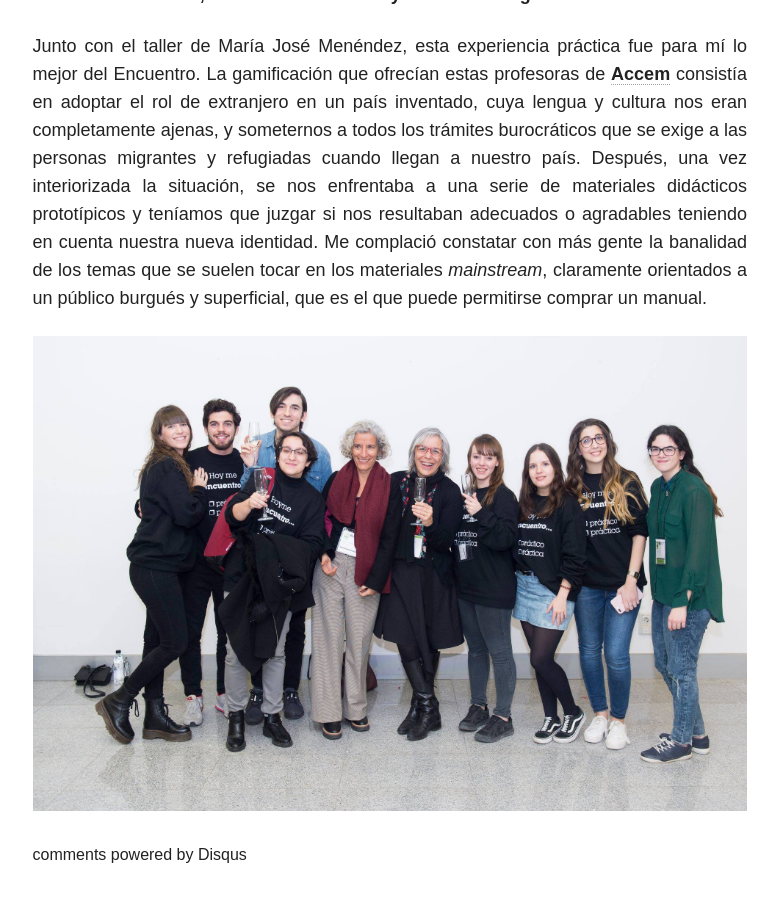
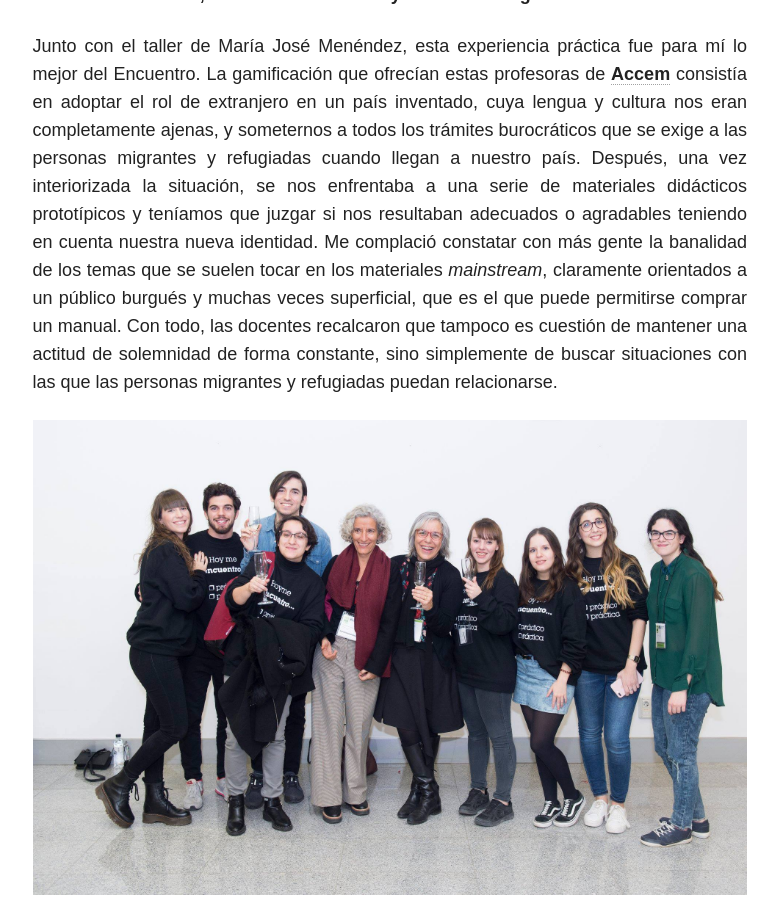
Before and after one commit to immalopez/immalopez.github.io, a Jekyll site: the page built from _posts/blog/2018-12-27-yo-una-joven-padawan.md, in a window 1280 px wide and 900 px high, scrolled down 4533 px. Shown: the whole window, without its empty margins (347-1125 px from the left). Built offline with Jekyll 4.4.1, drawn with Linux system fonts in a browser that asks for light colours; nearby versions of some CDN libraries; comment, search, counter and statistics services are not loaded.

Commit message:
Update 2018-12-27-yo-una-joven-padawan.md

```diff
--- a/_posts/blog/2018-12-27-yo-una-joven-padawan.md
+++ b/_posts/blog/2018-12-27-yo-una-joven-padawan.md
@@ -47,6 +47,6 @@
 
 **EXPERIENCIA PRÁCTICA: _Las claves del laberinto: una propuesta gamificada para reflexionar sobre la creación de materiales adecuados a personas refugiadas_, por Lola García Barrera, Silvia García Lozano y Patricia Gallego Villar**
 
-Junto con el taller de María José Menéndez, esta experiencia práctica fue para mí lo mejor del Encuentro. La gamificación que ofrecían estas profesoras de <a href="https://www.accem.es" target="_blank">**Accem**</a> consistía en adoptar el rol de extranjero en un país inventado, cuya lengua y cultura nos eran completamente ajenas, y someternos a todos los trámites burocráticos que se exige a las personas migrantes y refugiadas cuando llegan a nuestro país. Después, una vez interiorizada la situación, se nos enfrentaba a una serie de materiales didácticos prototípicos y teníamos que juzgar si nos resultaban adecuados o agradables teniendo en cuenta nuestra nueva identidad. Me complació constatar con más gente la banalidad de los temas que se suelen tocar en los materiales _mainstream_, claramente orientados a un público burgués y superficial, que es el que puede permitirse comprar un manual.
+Junto con el taller de María José Menéndez, esta experiencia práctica fue para mí lo mejor del Encuentro. La gamificación que ofrecían estas profesoras de <a href="https://www.accem.es" target="_blank">**Accem**</a> consistía en adoptar el rol de extranjero en un país inventado, cuya lengua y cultura nos eran completamente ajenas, y someternos a todos los trámites burocráticos que se exige a las personas migrantes y refugiadas cuando llegan a nuestro país. Después, una vez interiorizada la situación, se nos enfrentaba a una serie de materiales didácticos prototípicos y teníamos que juzgar si nos resultaban adecuados o agradables teniendo en cuenta nuestra nueva identidad. Me complació constatar con más gente la banalidad de los temas que se suelen tocar en los materiales _mainstream_, claramente orientados a un público burgués y muchas veces superficial, que es el que puede permitirse comprar un manual. Con todo, las docentes recalcaron que tampoco es cuestión de mantener una actitud de solemnidad de forma constante, sino simplemente de buscar situaciones con las que las personas migrantes y refugiadas puedan relacionarse.
 
 ![Segunda foto grupal](/images/49643224_2075655185791249_7095390048639516672_o.jpg)
```
